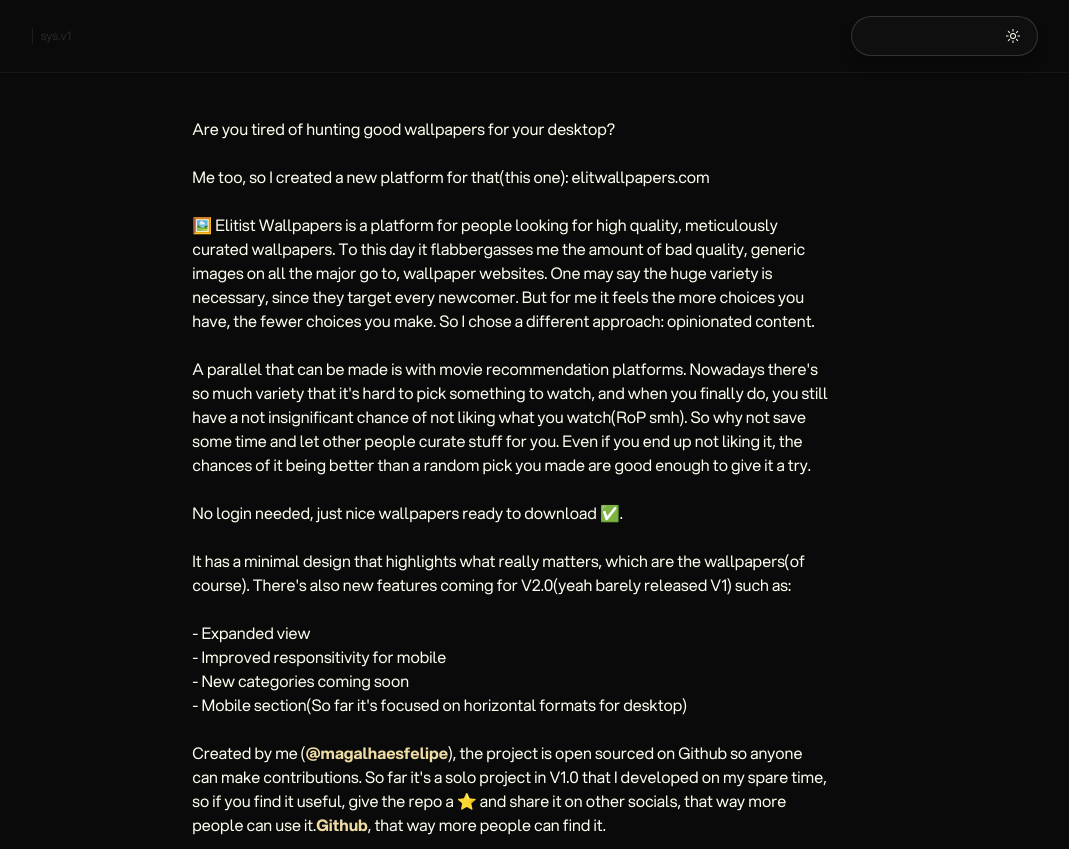
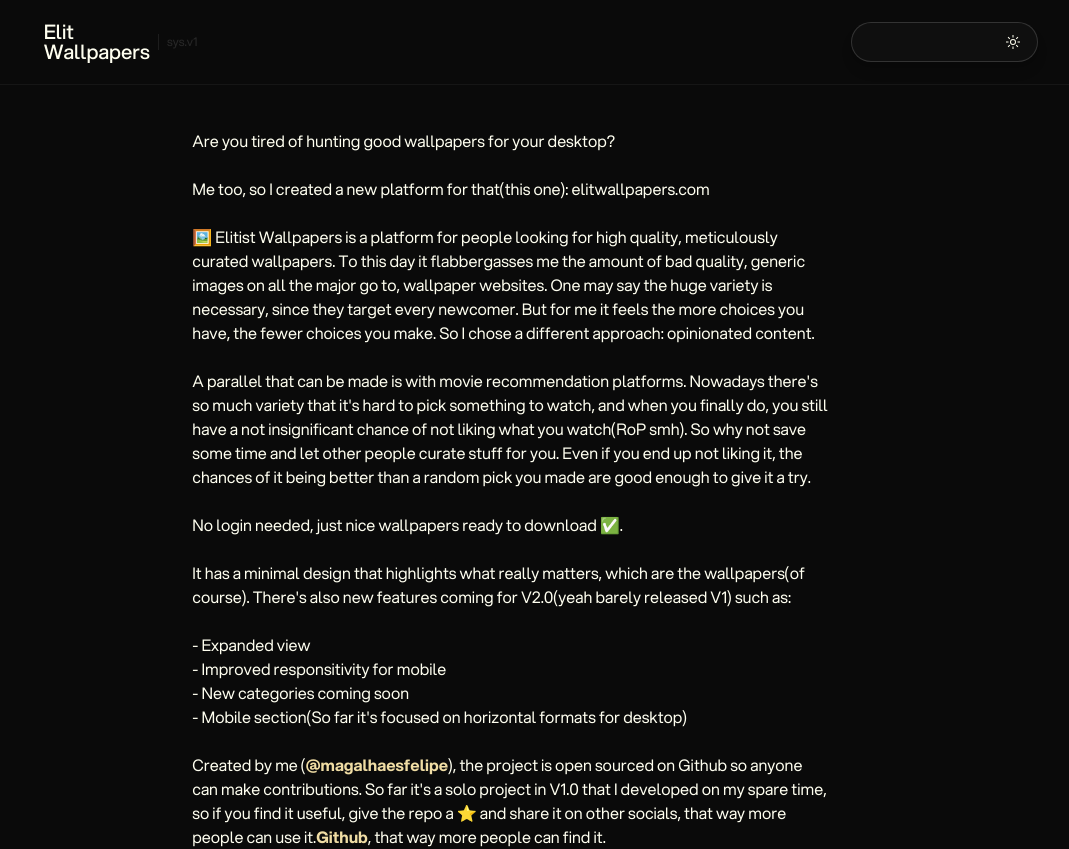
Before and after one commit to magalhaesfelipe/elitist-wallpapers, a React (Vite) app: page /about in a window 1280 px wide. Shown: the top 849 px of the page, without its empty margins (129-1198 px from the left). Built offline with nearby package versions, Linux system fonts and the light colour scheme; no server answers; some icons are missing.

Commit message:
chore: move title to the main header

```diff
--- a/src/components/Header.tsx
+++ b/src/components/Header.tsx
@@ -51,8 +51,13 @@ export const Header = () => {
 
               navigate("/");
             }}
-            className="size-10 text-highlight2 cursor-pointer"
+            className="size-13 text-highlight2 cursor-pointer"
           />
+
+          <h1 className="flex flex-col leading-5 font-medium text-xl">
+            <span>Elit</span>
+            <span>Wallpapers </span>
+          </h1>
 
           <div className="border-l border-base2/20  px-2 text-xs  text-base2/30">
             sys.v1
```
